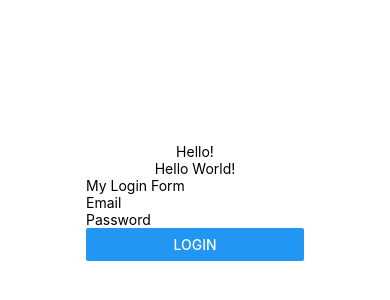
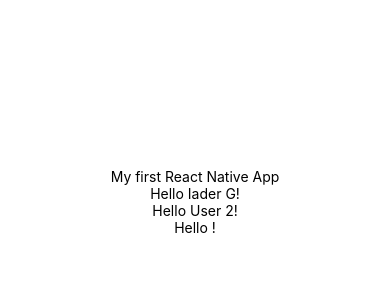
Before and after one commit to iaderegg/MyFirstReactNativeApp, a React Native app: screen / in a window 390 px wide. Shown: the part 220-520 px from the top of the page. Built offline with nearby package versions, Linux system fonts and the light colour scheme.

Commit message:
Using props

```diff
--- a/App.js
+++ b/App.js
@@ -1,13 +1,13 @@
-import { StatusBar } from 'expo-status-bar';
 import { StyleSheet, Text, View } from 'react-native';
-import LoginForm from './src/components/LoginForm';
+import Greet from './src/components/Greet';
 
 export default function App() {
   return (
     <View style={styles.container}>
-      <Text>Hello!</Text>
-      <Text>Hello World!</Text>
-      <LoginForm />
+      <Text>My first React Native App</Text>
+      <Greet name="Iader G" />
+      <Greet name="User 2" />
+      <Greet />
     </View>
   );
 }
--- /dev/null
+++ b/src/components/Greet.js
@@ -0,0 +1,5 @@
+import { Text } from "react-native";
+
+export default function Greet({ name }) {
+  return <Text>Hello {name}!</Text>
+}
```
